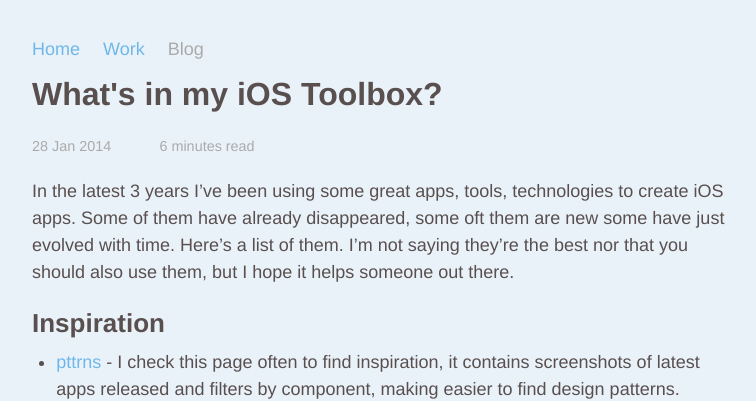
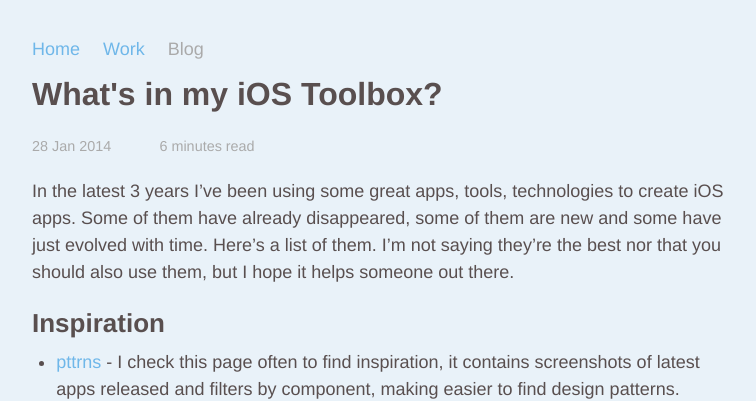
Before and after one commit to EdSancha/edsancha.github.io, a Jekyll site: the page built from blog/_posts/2014-01-28-whats-in-my-iOS-toolbox.markdown, in a window 1280 px wide and 900 px high. Shown: the top 401 px of the window, without its empty margins (258-1014 px from the left). Built offline with Jekyll 4.4.1, drawn with Linux system fonts in a browser that asks for light colours; Markdown is read by kramdown in place of the engine named in the settings; comment, search, counter and statistics services are not loaded.

Commit message:
Fixed typos

```diff
--- a/blog/_posts/2014-01-28-whats-in-my-iOS-toolbox.markdown
+++ b/blog/_posts/2014-01-28-whats-in-my-iOS-toolbox.markdown
@@ -1,13 +1,13 @@
 ---
 layout: post
 title:  "What's in my iOS Toolbox?"
-description: In the latest 3 years I've been using some great apps, tools, technologies to create iOS apps. Some of them have already disappeared, some oft them are new some have just evolved with time. Here's a list of them.
+description: In the latest 3 years I've been using some great apps, tools, technologies to create iOS apps. Some of them have already disappeared, some of them are new and some have just evolved with time. Here's a list of them.
 date:   2014-01-28 23:30:00
 timeToRead: 6 minutes read
 categories: tools development me
 ---
 
-In the latest 3 years I've been using some great apps, tools, technologies to create iOS apps. Some of them have already disappeared, some oft them are new some have just evolved with time. Here's a list of them. I'm not saying they're the best nor that you should also use them, but I hope it helps someone out there.
+In the latest 3 years I've been using some great apps, tools, technologies to create iOS apps. Some of them have already disappeared, some of them are new and some have just evolved with time. Here's a list of them. I'm not saying they're the best nor that you should also use them, but I hope it helps someone out there.
 
 ## Inspiration
 
```
